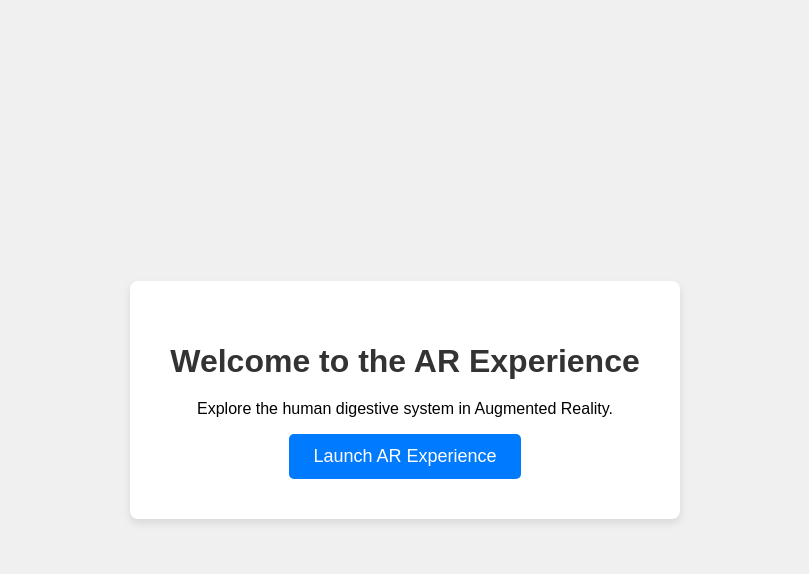
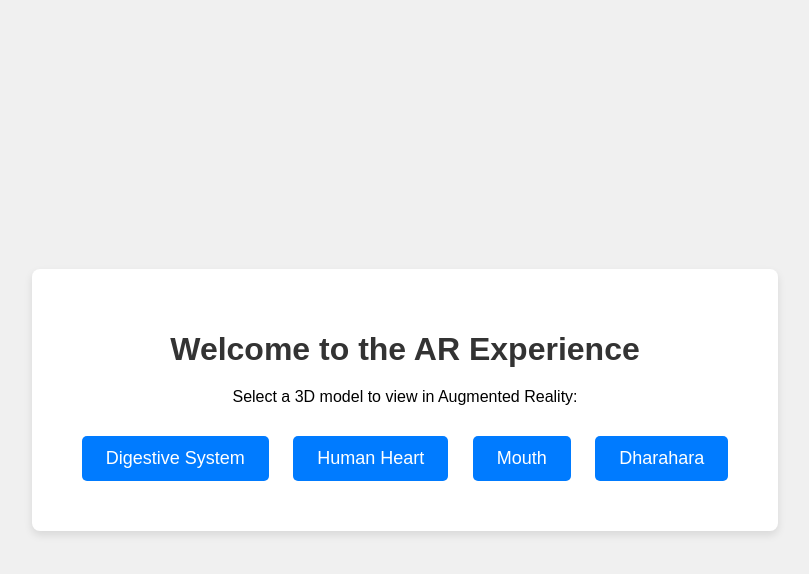
Before and after one commit to stha-sanket/TeamOutliers_DeerHack, a Flask app: page / in a window 1280 px wide. Shown: the top 574 px of the page, without its empty margins (235-1044 px from the left). Run offline with Flask 3, Linux system fonts and the light colour scheme.

Commit message:
fixed heart figure

```diff
--- a/AR/app.py
+++ b/AR/app.py
@@ -10,9 +10,9 @@ FIGURES_DIR = os.path.join(os.path.dirname(__file__), 'figures-3D')
 def landing_page():
     return render_template('index.html')
 
-@app.route('/digestive')
-def digestive_ar():
-    return render_template('digestive.html')
+@app.route('/ar/<model_name>')
+def ar_experience(model_name):
+    return render_template('digestive.html', model_name=model_name)
 
 @app.route('/figures-3D/<path:filename>')
 def serve_figures(filename):
--- a/AR/templates/digestive.html
+++ b/AR/templates/digestive.html
@@ -153,7 +153,7 @@
     <a-scene embedded arjs="sourceType: webcam; debugUIEnabled: false;">
 
       <a-assets>
-        <a-asset-item id="digestive-model" src="figures-3D/digestive_system__human_anatomy.glb"></a-asset-item>
+        <a-asset-item id="ar-model" src="/figures-3D/{{ model_name }}"></a-asset-item>
       </a-assets>
 
       <a-entity light="type: ambient; color: #BBB"></a-entity>
@@ -161,7 +161,7 @@
 
       <a-marker preset="hiro">
         <a-entity
-          gltf-model="#digestive-model"
+          gltf-model="#ar-model"
           scale="0.1 0.1 0.1"
           position="0 0 0"
           rotation="-90 0 0"
--- a/AR/templates/index.html
+++ b/AR/templates/index.html
@@ -44,8 +44,22 @@
 <body>
     <div class="container">
         <h1>Welcome to the AR Experience</h1>
-        <p>Explore the human digestive system in Augmented Reality.</p>
-        <a href="/digestive" class="button">Launch AR Experience</a>
+        <p>Select a 3D model to view in Augmented Reality:</p>
+        <div class="model-buttons">
+            <a href="/ar/digestive_system__human_anatomy.glb" class="button">Digestive System</a>
+            <a href="/ar/human_heart_-_interior.glb" class="button">Human Heart</a>
+            <a href="/ar/mouth.glb" class="button">Mouth</a>
+            <a href="/ar/dharahara.glb" class="button">Dharahara</a>
+        </div>
+    </div>
+    <style>
+        .model-buttons {
+            margin-top: 20px;
+        }
+        .model-buttons .button {
+            margin: 10px;
+        }
+    </style>
     </div>
 </body>
 </html>
```
